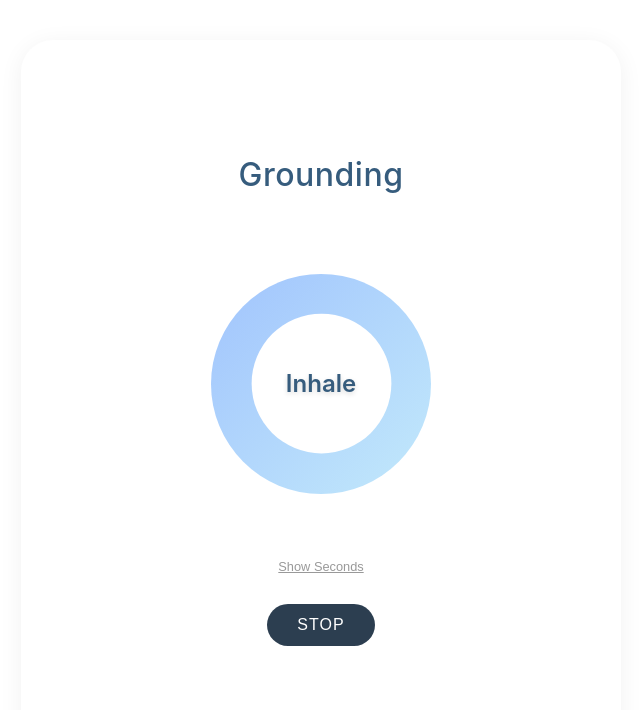
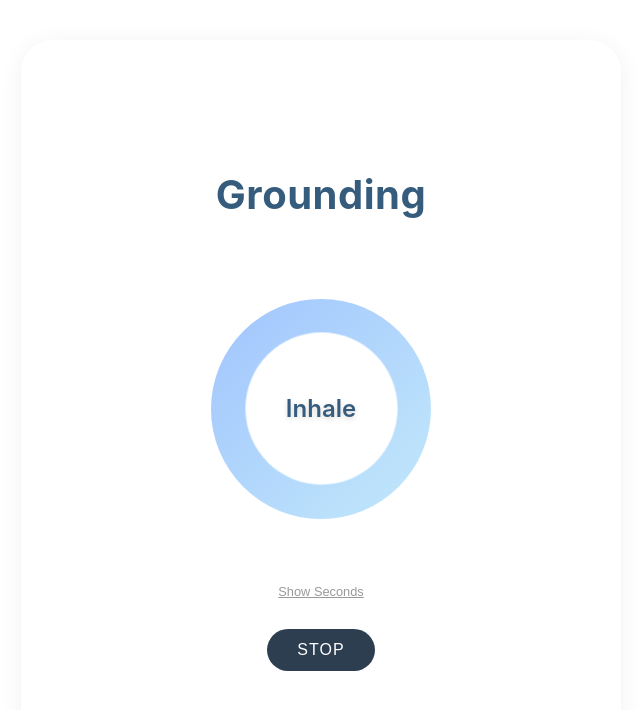
Before and after one commit to yosra-methal/breathing-widget, a React (Vite) app: page / in a window 1280 px wide. Both pictures are taken after a click on the button "START". Shown: the top 710 px of the page, without its empty margins (319-959 px from the left). Built offline with nearby package versions, Linux system fonts and the light colour scheme.

Commit message:
Final Polish R3: Immediate Animation & Bolder Titles

```diff
--- a/src/App.css
+++ b/src/App.css
@@ -118,6 +118,11 @@
     /* Maintain Thin */
 }
 
+/* Ready State (Initial Mount) - Same as Exhale/Thin */
+.donut-hole.ready {
+    transform: scale(0.95);
+}
+
 /* Static Default */
 .breathing-circle.static {
     transform: none;
@@ -133,11 +138,15 @@
 }
 
 .mode-title-static {
-    font-weight: 500;
+    font-weight: 700;
+    /* Bold */
     letter-spacing: 0.5px;
-    font-size: 2rem;
-    /* Large size matched */
+    font-size: 2.5rem;
+    /* Slightly bigger */
     margin: 0;
+    margin-top: 40px;
+    /* Lower vertical position */
+    margin-bottom: 20px;
     text-align: center;
 }
 
--- a/src/components/ExerciseView.jsx
+++ b/src/components/ExerciseView.jsx
@@ -1,23 +1,43 @@
 import React, { useState, useEffect } from 'react';
 
 function ExerciseView({ mode, duration, cycleLimit, onStop }) {
-    const [phase, setPhase] = useState('inhale'); // inhale, hold, exhale, holdEmpty
+    // Start with 'ready' state to ensure animation triggers from Thin -> Thick
+    const [phase, setPhase] = useState('ready');
     const [elapsedTime, setElapsedTime] = useState(0);
     const [showSeconds, setShowSeconds] = useState(false);
 
     // Derived state for current phase duration
-    const currentPhaseDuration = mode[phase];
+    // If phase is 'ready', use a tiny duration or 0 to switch instantly,
+    // BUT we want the first inhale to animate, so we need the transition to happen.
+    // 'ready' should look like 'exhale' (thin).
+    // Then we switch to 'inhale'.
+    const currentPhaseDuration = mode[phase] || 0;
+
+    // Initial Trigger for Animation
+    useEffect(() => {
+        // Immediate switch from 'ready' to 'inhale' on mount
+        // We use a small timeout to allow the browser to paint the 'ready' state first
+        if (phase === 'ready') {
+            requestAnimationFrame(() => {
+                setPhase('inhale');
+            });
+        }
+    }, []); // Run once on mount
 
     // Main Timer & Phase Logic
     useEffect(() => {
+        if (phase === 'ready') return; // Wait for start
+
         let interval = setInterval(() => {
             setElapsedTime(prev => prev + 1);
         }, 1000);
         return () => clearInterval(interval);
-    }, []);
+    }, [phase]);
 
     // Phase Transitions Logic
     useEffect(() => {
+        if (phase === 'ready') return;
+
         let timeoutId;
 
         const runPhase = () => {
@@ -38,6 +58,8 @@ function ExerciseView({ mode, duration, cycleLimit, onStop }) {
 
         return () => clearTimeout(timeoutId);
     }, [phase, mode]); // Re-run when phase changes
+
+    // ... (rest of the file)
 
     // Total Duration Timer Stop Logic
     useEffect(() => {
@@ -112,7 +134,7 @@ function ExerciseView({ mode, duration, cycleLimit, onStop }) {
     return (
         <div className="exercise-view">
             {/* Mode Title - Outside and Above */}
-            <h2 className="mode-title-static" style={{ color: mode.textColor, marginBottom: '20px' }}>
+            <h2 className="mode-title-static" style={{ color: mode.textColor }}>
                 {mode.title}
             </h2>
 
--- a/src/components/SelectionView.jsx
+++ b/src/components/SelectionView.jsx
@@ -11,8 +11,6 @@ function SelectionView({ currentModeId, setMode, duration, setDuration, onStart
                 className="mode-title-static"
                 style={{
                     color: currentMode.textColor,
-                    marginBottom: '20px',
-                    marginTop: '20px' // Lower the title slightly
                 }}
             >
                 {currentMode.title}
```
